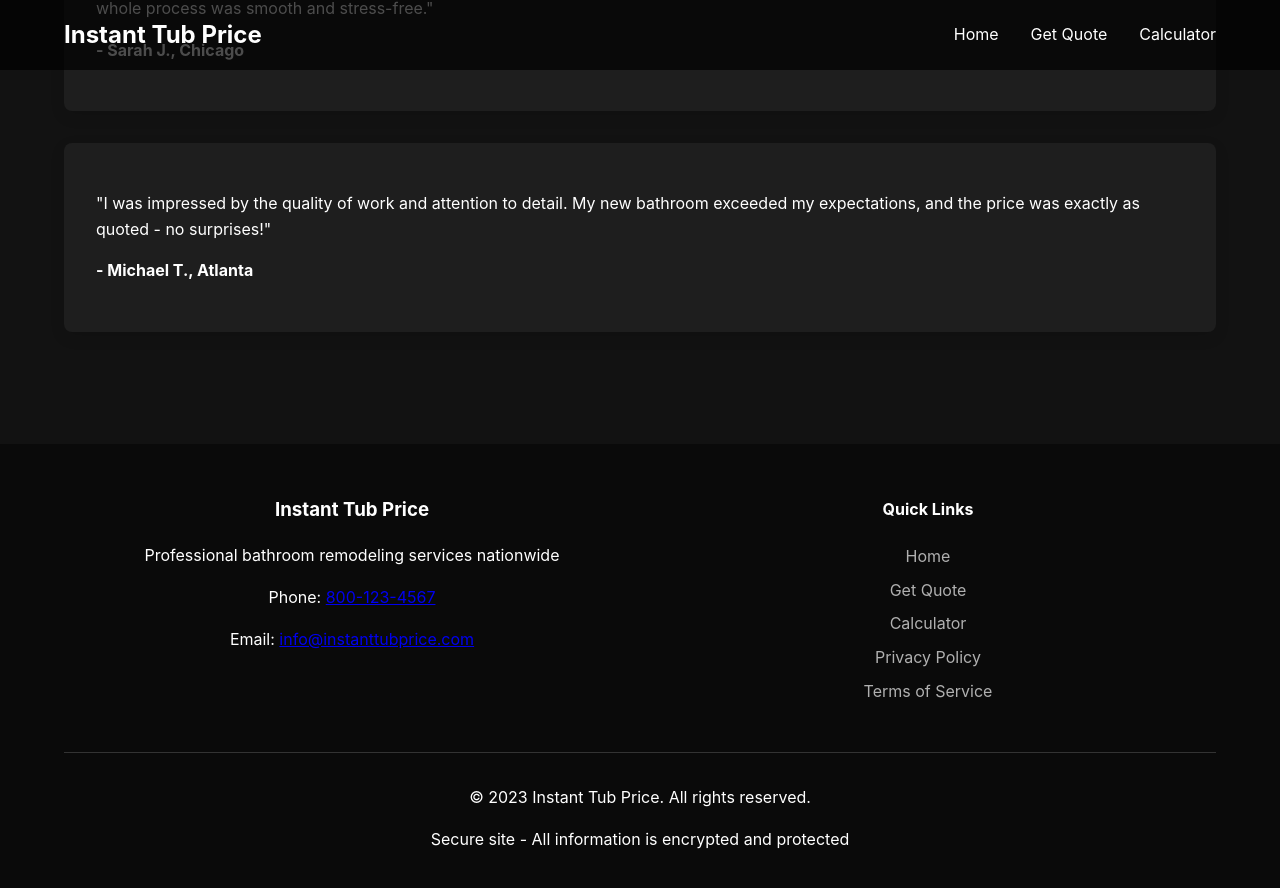
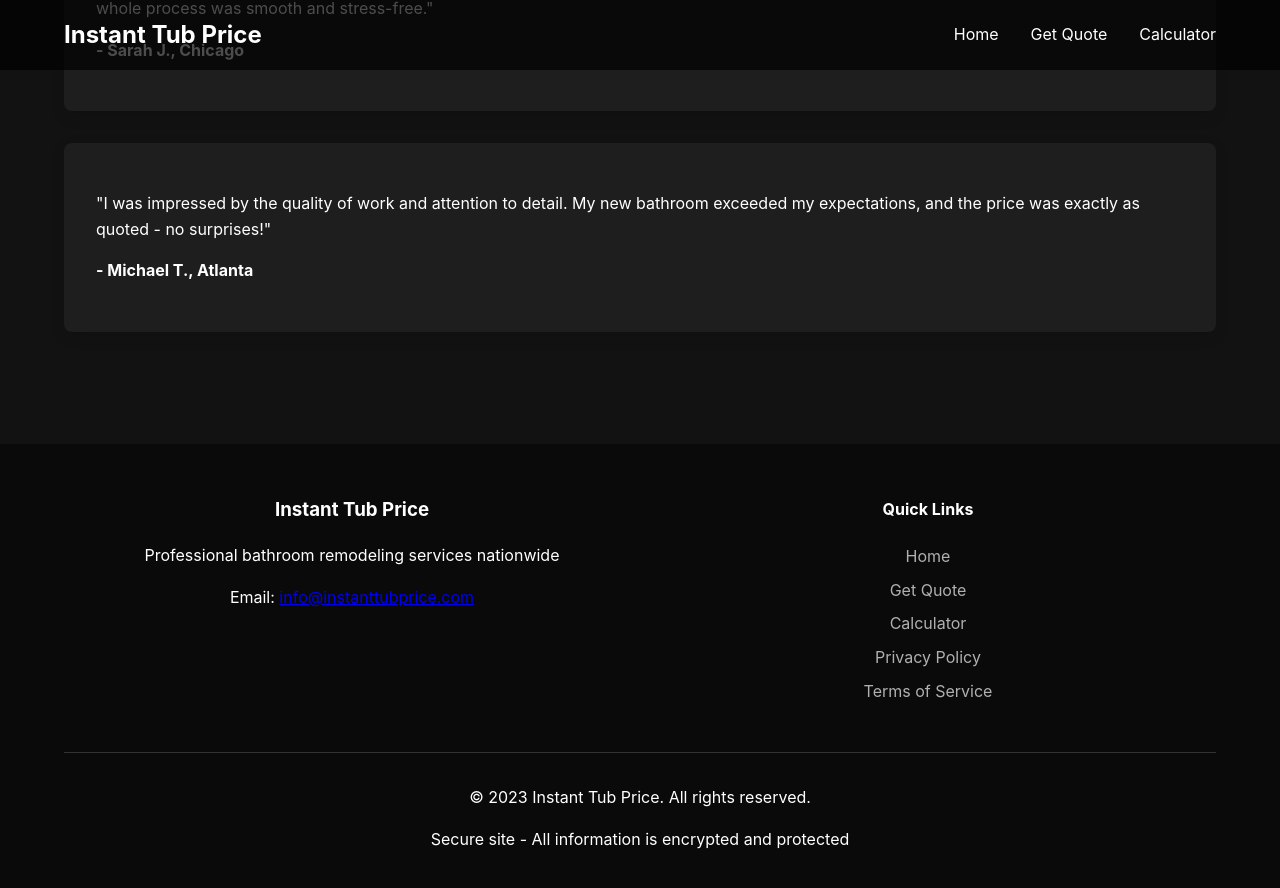
Before and after one commit to tim-amredev/tub-shower-leads, a Jekyll site: the page index.html, which Jekyll copies as it is, in a window 1280 px wide and 900 px high, scrolled down 3163 px. Shown: the top 888 px of the window. Built offline with Jekyll 4.4.1, drawn with Linux system fonts in a browser that asks for light colours.

Commit message:
Update index.html

```diff
--- a/index.html
+++ b/index.html
@@ -317,7 +317,6 @@
                 <div class="footer-info">
                     <h3>Instant Tub Price</h3>
                     <p>Professional bathroom remodeling services nationwide</p>
-                    <p>Phone: <a href="tel:+18001234567">800-123-4567</a></p>
                     <p>Email: <a href="mailto:info@instanttubprice.com">info@instanttubprice.com</a></p>
                 </div>
                 <div class="footer-links">
```
